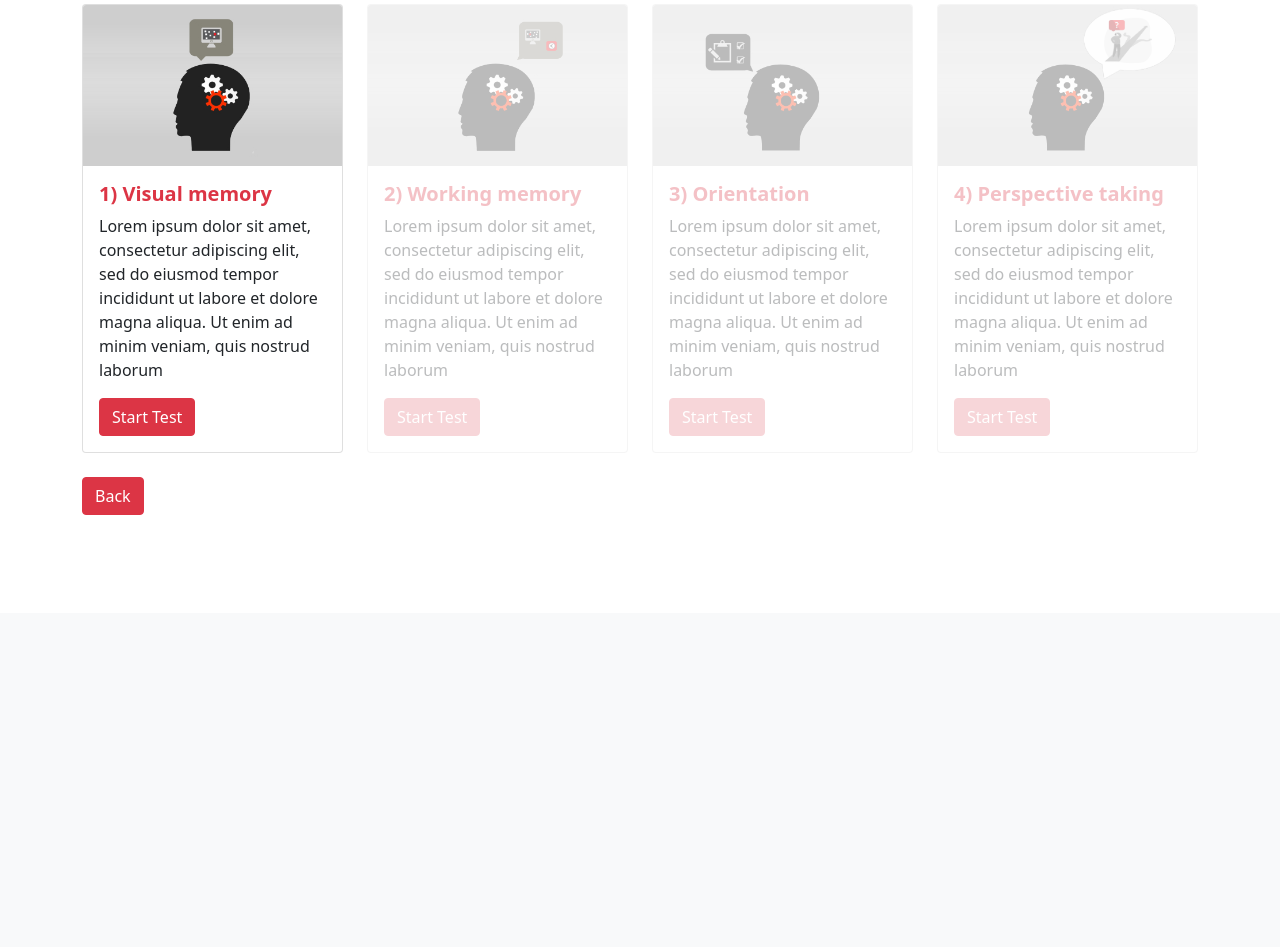
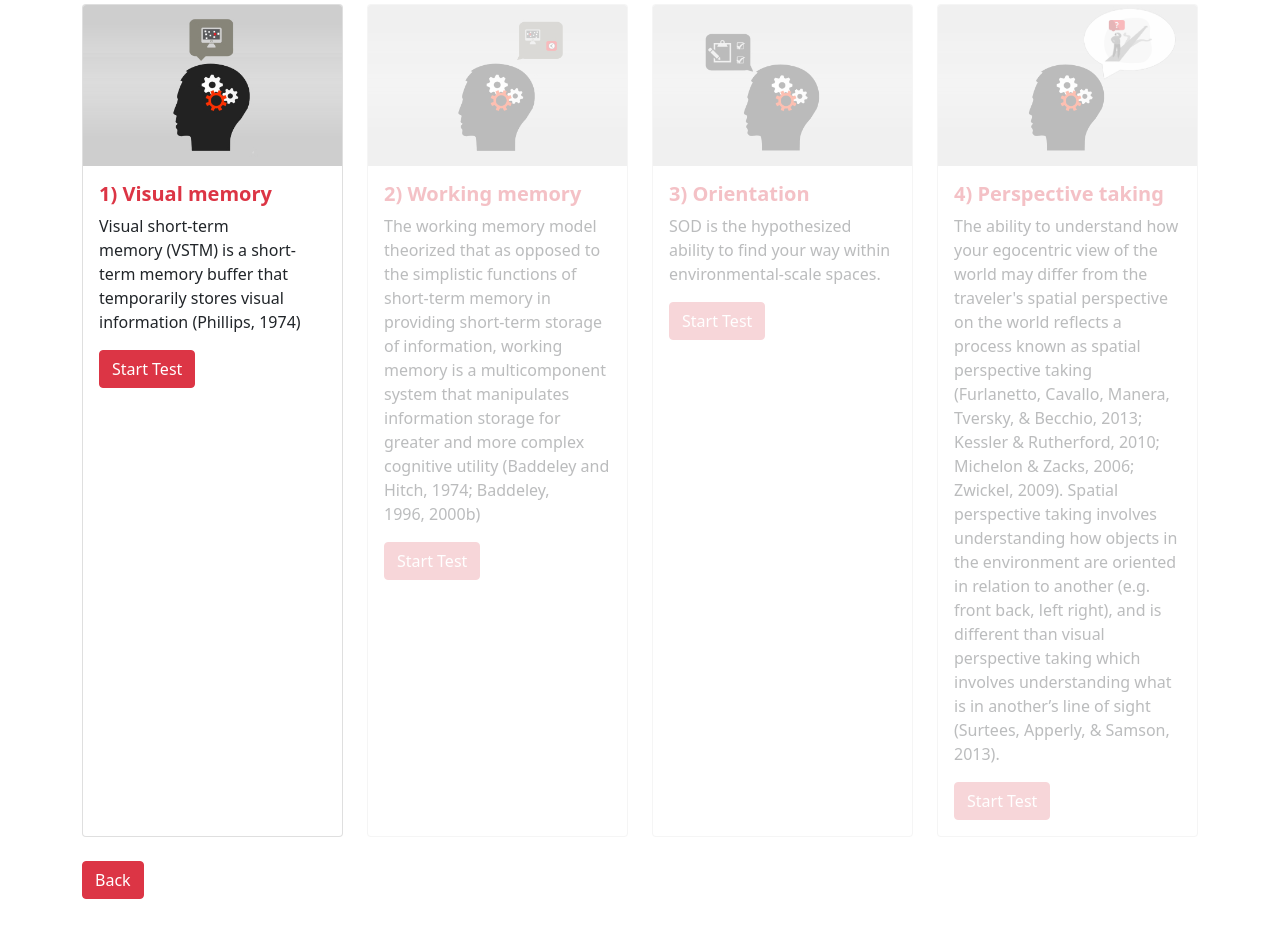
Before and after one commit to ahmadiehsan/flask_elastic, a Django app: template templates/exam/all.html in a window 1280 px wide. Shown: the part 187-1134 px from the top of the page. Before the commit the page ends 702 px from the top, so only its background shows below. Run offline with Django 3.2, Linux system fonts and the light colour scheme; the template is opened without the code that fills it, so the values that code supplies are empty; parts of the project's set-up code (start-up, migrations or seed data) failed here and were passed over; some libraries are stand-ins or nearby versions.

Commit message:
fix bugs

```diff
--- a/templates/core/how-to-use.html
+++ b/templates/core/how-to-use.html
@@ -44,7 +44,7 @@
 {% block js %}
     <script>
         var nextPageUrl = '{% url 'exam:all-exams' %}';
-        var localStorageKey = 'show-how-to-use';
+        var localStorageKey = 'show-how-to-use-{{ user.username }}';
 
         if (localStorage.getItem(localStorageKey) === 'false') {
             window.location.href = nextPageUrl;
--- a/templates/exam/all.html
+++ b/templates/exam/all.html
@@ -23,8 +23,8 @@
                             1) Visual memory
                         </h5>
                         <p class="card-text">
-                            Lorem ipsum dolor sit amet, consectetur adipiscing elit, sed do eiusmod tempor incididunt ut
-                            labore et dolore magna aliqua. Ut enim ad minim veniam, quis nostrud laborum
+                            Visual short-term memory (VSTM) is a short-term memory buffer that temporarily stores visual
+                            information (Phillips, 1974)
                         </p>
                         <a
                                 href="{% url 'exam:iframe' link='https://keep-up.app/Game/index.html' %}"
@@ -46,8 +46,10 @@
                             2) Working memory
                         </h5>
                         <p class="card-text">
-                            Lorem ipsum dolor sit amet, consectetur adipiscing elit, sed do eiusmod tempor incididunt ut
-                            labore et dolore magna aliqua. Ut enim ad minim veniam, quis nostrud laborum
+                            The working memory model theorized that as opposed to the simplistic functions of short-term
+                            memory in providing short-term storage of information, working memory is a multicomponent
+                            system that manipulates information storage for greater and more complex cognitive utility
+                            (Baddeley and Hitch, 1974; Baddeley, 1996, 2000b)
                         </p>
                         <a
                                 href="{% url 'exam:iframe' link='https://keep-up.app/Game/index.html' %}"
@@ -69,8 +71,7 @@
                             3) Orientation
                         </h5>
                         <p class="card-text">
-                            Lorem ipsum dolor sit amet, consectetur adipiscing elit, sed do eiusmod tempor incididunt ut
-                            labore et dolore magna aliqua. Ut enim ad minim veniam, quis nostrud laborum
+                            SOD is the hypothesized ability to find your way within environmental-scale spaces.
                         </p>
                         <a
                                 href="{% url 'exam:orientation' %}"
@@ -92,8 +93,13 @@
                             4) Perspective taking
                         </h5>
                         <p class="card-text">
-                            Lorem ipsum dolor sit amet, consectetur adipiscing elit, sed do eiusmod tempor incididunt ut
-                            labore et dolore magna aliqua. Ut enim ad minim veniam, quis nostrud laborum
+                            The ability to understand how your egocentric view of the world may differ from the
+                            traveler's spatial perspective on the world reflects a process known as spatial perspective
+                            taking (Furlanetto, Cavallo, Manera, Tversky, & Becchio, 2013; Kessler & Rutherford, 2010;
+                            Michelon & Zacks, 2006; Zwickel, 2009). Spatial perspective taking involves understanding
+                            how objects in the environment are oriented in relation to another (e.g. front back, left
+                            right), and is different than visual perspective taking which involves understanding what is
+                            in another’s line of sight (Surtees, Apperly, & Samson, 2013).
                         </p>
                         <a
                                 href="{% url 'exam:iframe' link='https://keep-up.app/Game/index.html' %}"
```
Also changed, not shown: apps/exam/views.py (+8 -16 lines), templates/exam/reports.html (+8 -6 lines), templates/user/profile.html (+4 -4 lines).
